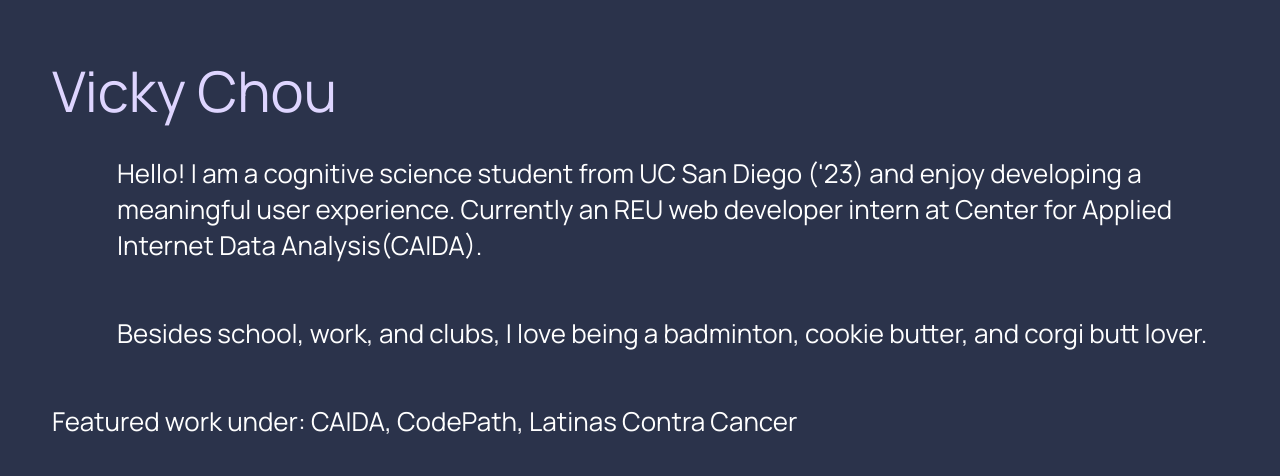
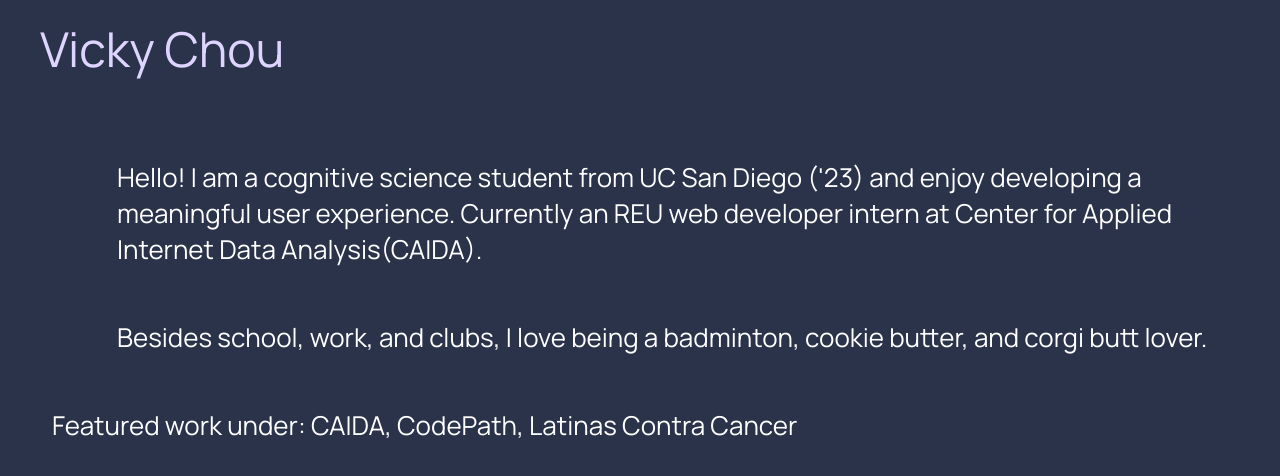
Before and after one commit to vchou105/vchou105.github.io, a React (Create React App) app: page / in a window 1280 px wide. Shown: the top 476 px of the page. Built offline with nearby package versions, Linux system fonts and the light colour scheme.

Commit message:
added nav component

```diff
--- a/src/App.css
+++ b/src/App.css
@@ -1,5 +1,5 @@
 .App {
-  text-align: center;
+  /* text-align: center; */
 }
 
 .App-logo {
@@ -17,7 +17,7 @@
   background-color: #2b334b;
   min-height: 100vh;
   display: flex;
-  flex-direction: row;
+  flex-direction: column;
   /* align-items: center;
   justify-content: center; */
   font-size: calc(10px + 2vmin);
--- a/src/App.js
+++ b/src/App.js
@@ -1,11 +1,13 @@
 import logo from './logo.svg';
 import './App.css';
 import Home from "./components/Home.js";
+import Nav from "./components/Nav.js";
 
 function App() {
   return (
     <div className="App">
       <header className="App-header">
+        <Nav/>
         <Home/>
         {/* <span className="">🥐🥞🍦🍰</span> */}
       </header>
--- a/src/components/Home.js
+++ b/src/components/Home.js
@@ -4,7 +4,6 @@ function Home() {
 
     return (
         <div className="landing">
-            <span className="name">Vicky Chou</span>
             <div className="intro">
                 <p>Hello! I am a cognitive science student from UC San Diego ('23) and enjoy developing a meaningful user experience. Currently an REU web developer intern at Center for Applied Internet Data Analysis(CAIDA).</p>
                 <p>Besides school, work, and clubs, I love being a badminton, cookie butter, and corgi butt lover.</p>
--- /dev/null
+++ b/src/components/Nav.js
@@ -0,0 +1,14 @@
+import React from 'react';
+// import { Link } from 'react-router-dom';
+import "../css/Nav.css";
+
+function Nav() {
+
+    return (
+        <div className="navigation">
+            <span className="name">Vicky Chou</span>
+        </div>
+    )
+}
+
+export default Nav;
--- a/src/css/Home.css
+++ b/src/css/Home.css
@@ -7,16 +7,6 @@ body {
     align-items: flex-start;
     flex-direction: column;
     margin: 2em;
-}
-
-.name {
-    color: rgb(222, 213, 255);
-    font-size: 3.5rem;
-}
-
-.name:hover {
-    cursor: pointer;
-    /* background-color: white; */
 }
 
 .intro {
--- /dev/null
+++ b/src/css/Nav.css
@@ -0,0 +1,16 @@
+
+.navigation {
+    margin-top: 1rem;
+}
+
+.name {
+    color: rgb(222, 213, 255);
+    font-size: 3rem;
+    /* text-align: left; */
+    margin-left: 2.5rem;
+}
+
+.name:hover {
+    cursor: pointer;
+    /* background-color: white; */
+}
```
